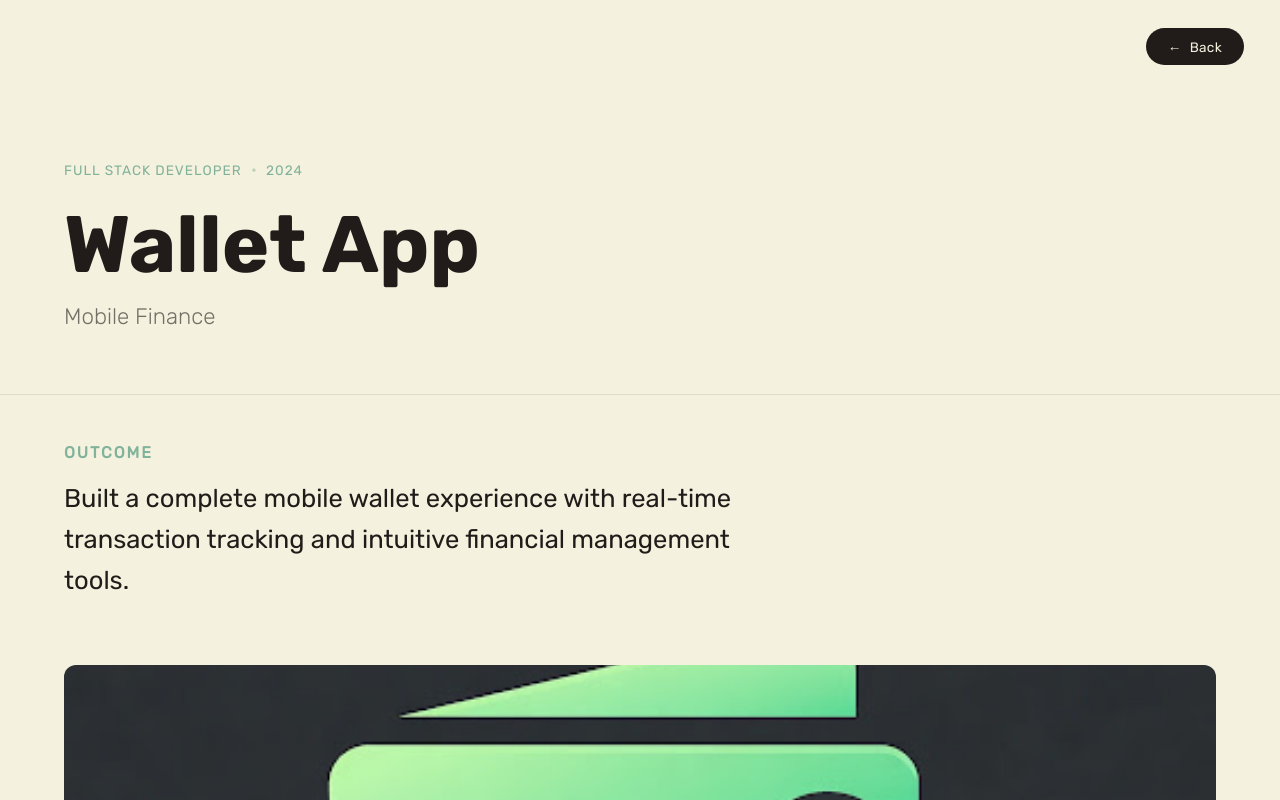
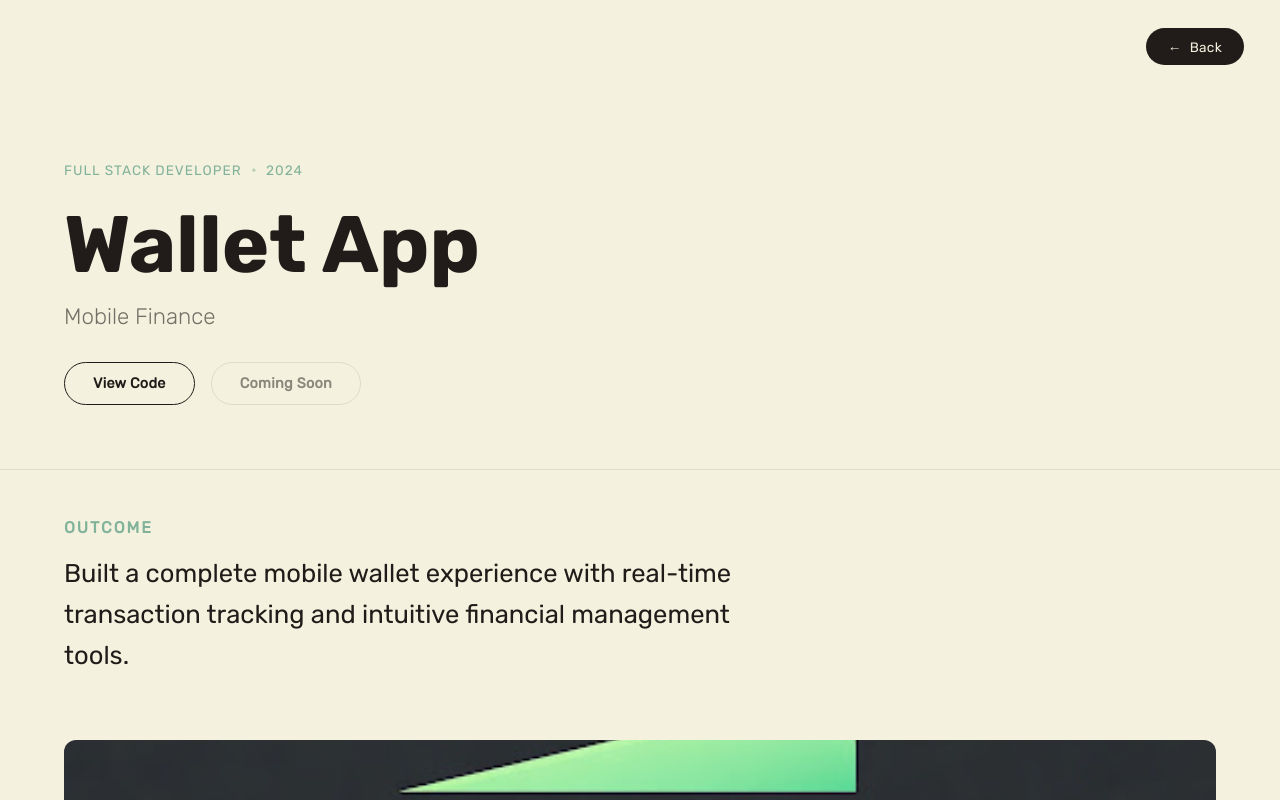
Before and after one commit to yonatanhershko/YH-Portfolio, a React (Vite) app: page / in a window 1280 px wide. Both pictures are taken after a click on the element 292 px from the left and 245 px from the top of the page. Built offline with nearby package versions, Linux system fonts and the light colour scheme.

Commit message:
new data

```diff
--- a/src/App.jsx
+++ b/src/App.jsx
@@ -8,6 +8,7 @@ import "./styles/App.scss";
 import Contact from "./components/Contact/Contact";
 import Header from "./components/Header/Header";
 import ProjectPage from "./components/ProjectPage/ProjectPage";
+
 
 import { ScrollTrigger } from 'gsap/ScrollTrigger';
 
@@ -21,8 +22,16 @@ function ScrollToTop() {
   }, [pathname]);
   return null;
 }
+
+//main 3 porjects imgs
 import jooba from './assets/imgs&svg/jooba.jpg';
 import k8sApp from './assets/imgs&svg/K8Sapp.png';
+
+
+//Project Images
+import jooba2 from './assets/projects-imgs/jooba2.png';
+import k8sApp2 from './assets/projects-imgs/K8S2.png';
+
 import shikom from './assets/imgs&svg/shikom.png';
 import walletApp from './assets/imgs&svg/walletApp.png';
 import heyDay from './assets/imgs&svg/HeyDay.png';
@@ -34,10 +43,10 @@ const projects = [
     subtitle: 'Mobile Finance',
     role: 'Full Stack Developer',
     year: '2024',
-    images: [walletApp, walletApp],
+    images: [walletApp],
+    githubUrl: 'https://github.com/yonatanhershko/wallet-app',
+    liveLabel: 'Coming Soon',
     outcome: 'Built a complete mobile wallet experience with real-time transaction tracking and intuitive financial management tools.',
-    challenge: 'Users needed a simple, clean way to manage personal finances without the complexity of traditional banking apps.',
-    approach: 'Designed a minimalist mobile-first interface with real-time data syncing, focusing on speed and usability across all interaction points.',
     technologies: ['React Native', 'Node.js', 'MongoDB'],
     highlights: [
       'Real-time transaction tracking',
@@ -51,15 +60,13 @@ const projects = [
     subtitle: 'Full Stack Engineer',
     role: 'Full Stack Engineer',
     year: '2024',
-    images: [jooba, jooba],
-    outcome: 'Delivered scalable, high-performance features that powered an AI-driven platform serving thousands of users.',
-    challenge: 'The platform needed to handle complex AI workflows while maintaining a fast, responsive user experience at scale.',
-    approach: 'Developed end-to-end features with a focus on performance optimization, clean architecture, and seamless integration between frontend and backend systems.',
-    technologies: ['React', 'Node.js', 'TypeScript', 'AI/ML Integration'],
+    images: [jooba2],
+    outcome: 'Built and scaled from scratch a cross-platform marketplace (iOS, Android, Web) enabling teenagers to create digital stores, trade products/services, and learn financial literacy in a safe environment.',
+    technologies: ['React Native', 'Python', 'Expo', 'GCP', 'SQL', 'Firebase'],
     highlights: [
-      'Scalable architecture for AI workloads',
-      'High-performance frontend optimization',
-      'End-to-end feature delivery',
+      'Cross-platform development with React Native for iOS & Android and Web ',
+      'Migrated infrastructure from Firebase to GCS and SQL',
+      'Delivered end-to-end features used by real users',
     ],
   },
   {
@@ -68,10 +75,9 @@ const projects = [
     subtitle: 'Frontend Developer',
     role: 'Frontend Developer',
     year: '2025',
-    images: [shikom, shikom],
+    images: [shikom],
+    liveUrl: 'https://shikum.mod.gov.il/',
     outcome: 'Contributed to a mission-critical governmental platform serving Israel\'s veterans and their families.',
-    challenge: 'A large-scale government system required modern, accessible, and maintainable frontend components to serve diverse user needs.',
-    approach: 'Built and maintained production-grade frontend components using Next.js and TypeScript, following strict governmental standards for accessibility and security.',
     technologies: ['Next.js', 'TypeScript', 'React', 'SCSS'],
     highlights: [
       'Large-scale governmental platform',
@@ -85,10 +91,10 @@ const projects = [
     subtitle: 'Cloud DevOps & Full Stack',
     role: 'DevOps & Full Stack Developer',
     year: '2025',
-    images: [k8sApp, k8sApp],
-    outcome: 'Deployed a fully containerized web application to the cloud, demonstrating end-to-end DevOps and development capabilities.',
-    challenge: 'Needed to demonstrate cloud-native deployment skills with a real application using industry-standard container orchestration.',
-    approach: 'Built a React frontend with Nginx reverse proxy and a Node.js + Express backend, containerized with Docker and orchestrated with Kubernetes on Fly.io.',
+    images: [k8sApp2],
+    githubUrl: 'https://github.com/yonatanhershko/yona-k8s-todo-app',
+    liveUrl: 'https://frontend-polished-brook-6642.fly.dev/',
+    outcome: 'Built and deployed a cloud-native Todo platform with Kubernetes orchestration, Dockerized services, and Fly.io infrastructure, emphasizing scalable deployment architecture.',
     technologies: ['Docker', 'Kubernetes', 'React', 'Node.js', 'Nginx', 'Fly.io'],
     highlights: [
       'Full Docker containerization',
@@ -102,10 +108,10 @@ const projects = [
     subtitle: 'Creative Project',
     role: 'Developer',
     year: '2024',
-    images: [heyDay, heyDay],
+    images: [heyDay],
+    githubUrl: 'https://github.com/yonatanhershko/HeyDay',
+    liveLabel: 'Coming Soon',
     outcome: 'Created an engaging digital experience that pushes creative boundaries with playful interactions and polished design.',
-    challenge: 'Wanted to explore creative web development beyond traditional application patterns.',
-    approach: 'Focused on expressive animations, unique visual design, and delightful micro-interactions to create a memorable user experience.',
     technologies: ['React', 'GSAP', 'CSS Animations'],
     highlights: [
       'Creative animation design',
--- a/src/components/ProjectPage/ProjectPage.jsx
+++ b/src/components/ProjectPage/ProjectPage.jsx
@@ -132,6 +132,36 @@ const ProjectPage = ({ projects }) => {
                 </div>
                 <h1 className="hero-title">{project.title}</h1>
                 <p className="hero-subtitle">{project.subtitle}</p>
+
+                {(project.githubUrl || project.liveUrl || project.liveLabel) && (
+                    <div className="project-links">
+                        {project.githubUrl && (
+                            <a
+                                href={project.githubUrl}
+                                target="_blank"
+                                rel="noopener noreferrer"
+                                className="project-link github-link"
+                            >
+                                View Code
+                            </a>
+                        )}
+                        {project.liveUrl && (
+                            <a
+                                href={project.liveUrl}
+                                target="_blank"
+                                rel="noopener noreferrer"
+                                className="project-link live-link"
+                            >
+                                Live App
+                            </a>
+                        )}
+                        {project.liveLabel && !project.liveUrl && (
+                            <span className="project-link coming-soon-link">
+                                {project.liveLabel}
+                            </span>
+                        )}
+                    </div>
+                )}
             </div>
 
             {/* Lead with Outcome */}
@@ -174,13 +204,6 @@ const ProjectPage = ({ projects }) => {
                     </div>
                 </div>
             )}
-
-            {/* Footer CTA */}
-            <div className="project-footer" ref={addToStoryCards}>
-                <button className="footer-back-btn" onClick={() => navigate('/')}>
-                    ← Back to all projects
-                </button>
-            </div>
         </div>
     );
 };
--- a/src/components/ProjectPage/ProjectPage.scss
+++ b/src/components/ProjectPage/ProjectPage.scss
@@ -103,6 +103,72 @@
 
             @include mobile {
                 font-size: 1.1rem;
+            }
+        }
+
+        .project-links {
+            display: flex;
+            gap: 1rem;
+            margin-top: 2rem;
+
+            @include mobile {
+                flex-direction: column;
+                gap: 0.8rem;
+                width: 100%;
+            }
+
+            .project-link {
+                display: inline-flex;
+                align-items: center;
+                gap: 8px;
+                padding: 12px 28px;
+                border-radius: 30px;
+                font-family: $primary-font;
+                font-size: 0.9rem;
+                font-weight: 600;
+                text-decoration: none;
+                letter-spacing: 0.3px;
+                transition: all 0.3s ease;
+                cursor: pointer;
+
+                @include mobile {
+                    justify-content: center;
+                    padding: 12px 24px;
+                    font-size: 0.85rem;
+                }
+            }
+
+            .github-link {
+                border: 1.5px solid $third-color;
+                color: $third-color;
+                background: transparent;
+
+                &:hover {
+                    background-color: $third-color;
+                    color: $secondary-color;
+                    transform: translateY(-2px);
+                    box-shadow: 0 4px 15px rgba(0, 0, 0, 0.1);
+                }
+            }
+
+            .live-link {
+                border: 1.5px solid $main-color;
+                color: $third-color;
+                background-color: $main-color;
+
+                &:hover {
+                    transform: translateY(-2px);
+                    box-shadow: 0 4px 15px rgba(0, 0, 0, 0.15);
+                    opacity: 0.9;
+                }
+            }
+
+            .coming-soon-link {
+                border: 1.5px solid rgba($third-color, 0.2);
+                color: $third-color;
+                background: transparent;
+                opacity: 0.5;
+                cursor: default;
             }
         }
     }
@@ -295,32 +361,4 @@
         }
     }
 
-    // ─── Footer ─────────────────────────────────────────
-    .project-footer {
-        padding: 4rem;
-        border-top: 1px solid rgba($third-color, 0.1);
-        text-align: center;
-        opacity: 0;
-
-        @include mobile {
-            padding: 2.5rem 1.5rem;
-        }
-
-        .footer-back-btn {
-            background: none;
-            border: none;
-            font-family: $primary-font;
-            font-size: 1rem;
-            color: $main-color;
-            cursor: pointer;
-            padding: 12px 28px;
-            transition: all 0.3s ease;
-            letter-spacing: 0.5px;
-
-            &:hover {
-                color: $third-color;
-                transform: translateX(-5px);
-            }
-        }
-    }
 }
```
Also changed, not shown: src/assets/projects-imgs/K8S2.png (added), src/assets/projects-imgs/jooba2.png (added).
